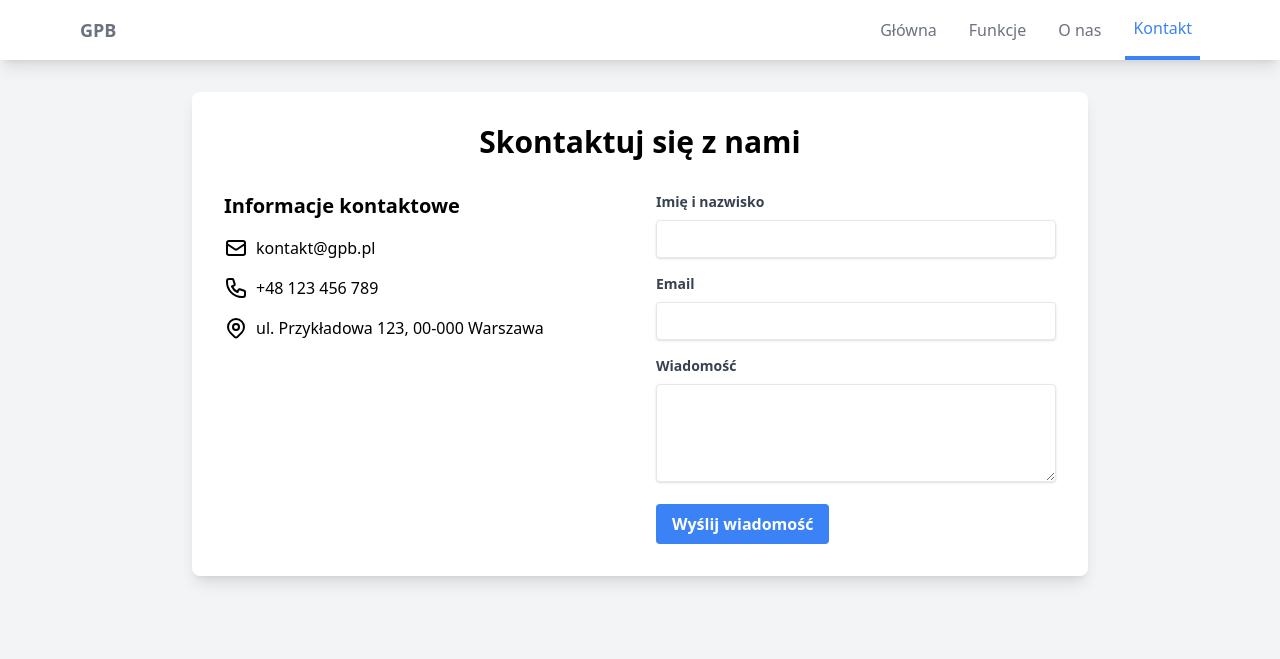
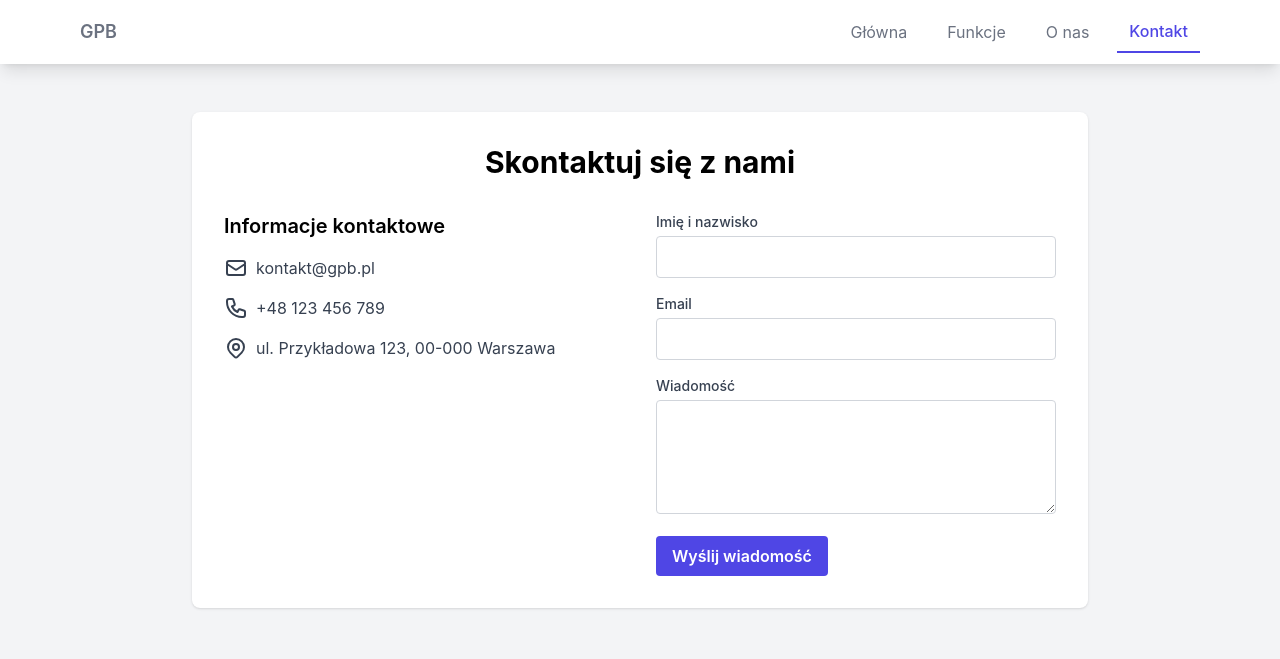
Before and after one commit to theOneAndOnlyPGFPP10/AiBusinessGenerator, a website: page public/pages/contact.html in a window 1280 px wide. Drawn offline with nearby package versions, Linux system fonts and the light colour scheme; files that its build step writes are made by us from their sources.

Commit message:
konfiguracja pod Vercel 6

```diff
--- a/public/pages/contact.html
+++ b/public/pages/contact.html
@@ -1,82 +1,86 @@
 <!DOCTYPE html>
 <html lang="pl">
 <head>
-    <meta charset="UTF-8">
-    <meta name="viewport" content="width=device-width, initial-scale=1.0">
+  <meta charset="UTF-8" />
+  <meta name="viewport" content="width=device-width, initial-scale=1.0" />
   <title>Kontakt - Generator Pomysłów Biznesowych</title>
-    <link href="../css/output.css" rel="stylesheet">
+  <link href="../css/output.css" rel="stylesheet" />
 </head>
-<body class="bg-gray-100">
+<body class="bg-gray-100 font-inter">
   <nav class="bg-white shadow-lg">
     <div class="max-w-6xl mx-auto px-4">
-            <div class="flex justify-between">
+      <div class="flex justify-between items-center h-16">
         <div class="flex space-x-7">
-                    <a href="../../public/index.html" class="flex items-center py-4">
+          <a href="../index.html" class="flex items-center py-4">
             <span class="font-semibold text-gray-500 text-lg">GPB</span>
           </a>
         </div>
         <div class="flex items-center space-x-4">
-                    <a href="../../public/index.html" class="py-4 px-2 text-gray-500 hover:text-blue-500">Główna</a>
-                    <a href="../../public/pages/features.html" class="py-4 px-2 text-gray-500 hover:text-blue-500">Funkcje</a>
-                    <a href="../../public/pages/about.html" class="py-4 px-2 text-gray-500 hover:text-blue-500">O nas</a>
-                    <a href="../../public/pages/contact.html" class="py-4 px-2 text-blue-500 border-b-4 border-blue-500">Kontakt</a>
+          <a href="../index.html" class="py-2 px-3 text-gray-500 hover:text-primary">Główna</a>
+          <a href="./features.html" class="py-2 px-3 text-gray-500 hover:text-primary">Funkcje</a>
+          <a href="./about.html" class="py-2 px-3 text-gray-500 hover:text-primary">O nas</a>
+          <a href="./contact.html" class="py-2 px-3 text-primary border-b-2 border-primary font-medium">Kontakt</a>
         </div>
       </div>
     </div>
   </nav>
 
-    <div class="container mx-auto px-4 py-8">
-        <div class="max-w-4xl mx-auto bg-white rounded-lg shadow-lg p-8">
+  <main class="container mx-auto px-4 py-12">
+    <div class="max-w-4xl mx-auto bg-white rounded-lg shadow p-8">
       <h1 class="text-3xl font-bold text-center mb-8">Skontaktuj się z nami</h1>
 
       <div class="grid grid-cols-1 md:grid-cols-2 gap-8">
+        <!-- Informacje kontaktowe -->
         <div>
           <h2 class="text-xl font-semibold mb-4">Informacje kontaktowe</h2>
-                    <div class="space-y-4">
+          <div class="space-y-4 text-gray-700">
             <p class="flex items-center">
               <svg class="w-6 h-6 mr-2" fill="none" stroke="currentColor" viewBox="0 0 24 24">
-                                <path stroke-linecap="round" stroke-linejoin="round" stroke-width="2" d="M3 8l7.89 5.26a2 2 0 002.22 0L21 8M5 19h14a2 2 0 002-2V7a2 2 0 00-2-2H5a2 2 0 00-2 2v10a2 2 0 002 2z"/>
+                <path stroke-linecap="round" stroke-linejoin="round" stroke-width="2"
+                  d="M3 8l7.89 5.26a2 2 0 002.22 0L21 8M5 19h14a2 2 0 002-2V7a2 2 0 00-2-2H5a2 2 0 00-2 2v10a2 2 0 002 2z" />
               </svg>
               kontakt@gpb.pl
             </p>
             <p class="flex items-center">
               <svg class="w-6 h-6 mr-2" fill="none" stroke="currentColor" viewBox="0 0 24 24">
-                                <path stroke-linecap="round" stroke-linejoin="round" stroke-width="2" d="M3 5a2 2 0 012-2h3.28a1 1 0 01.948.684l1.498 4.493a1 1 0 01-.502 1.21l-2.257 1.13a11.042 11.042 0 005.516 5.516l1.13-2.257a1 1 0 011.21-.502l4.493 1.498a1 1 0 01.684.949V19a2 2 0 01-2 2h-1C9.716 21 3 14.284 3 6V5z"/>
+                <path stroke-linecap="round" stroke-linejoin="round" stroke-width="2"
+                  d="M3 5a2 2 0 012-2h3.28a1 1 0 01.948.684l1.498 4.493a1 1 0 01-.502 1.21l-2.257 1.13a11.042 11.042 0 005.516 5.516l1.13-2.257a1 1 0 011.21-.502l4.493 1.498a1 1 0 01.684.949V19a2 2 0 01-2 2h-1C9.716 21 3 14.284 3 6V5z" />
               </svg>
               +48 123 456 789
             </p>
             <p class="flex items-center">
               <svg class="w-6 h-6 mr-2" fill="none" stroke="currentColor" viewBox="0 0 24 24">
-                                <path stroke-linecap="round" stroke-linejoin="round" stroke-width="2" d="M17.657 16.657L13.414 20.9a1.998 1.998 0 01-2.827 0l-4.244-4.243a8 8 0 1111.314 0z"/>
-                                <path stroke-linecap="round" stroke-linejoin="round" stroke-width="2" d="M15 11a3 3 0 11-6 0 3 3 0 016 0z"/>
+                <path stroke-linecap="round" stroke-linejoin="round" stroke-width="2"
+                  d="M17.657 16.657L13.414 20.9a1.998 1.998 0 01-2.827 0l-4.244-4.243a8 8 0 1111.314 0z" />
+                <path stroke-linecap="round" stroke-linejoin="round" stroke-width="2"
+                  d="M15 11a3 3 0 11-6 0 3 3 0 016 0z" />
               </svg>
               ul. Przykładowa 123, 00-000 Warszawa
             </p>
           </div>
         </div>
 
+        <!-- Formularz -->
         <div>
           <form class="space-y-4">
             <div>
-                            <label class="block text-gray-700 text-sm font-bold mb-2" for="name">
-                                Imię i nazwisko
-                            </label>
-                            <input class="shadow appearance-none border rounded w-full py-2 px-3 text-gray-700 leading-tight focus:outline-none focus:shadow-outline" id="name" type="text" required>
+              <label for="name" class="block text-sm font-medium text-gray-700 mb-1">Imię i nazwisko</label>
+              <input id="name" type="text" required
+                class="w-full border border-gray-300 rounded px-3 py-2 focus:outline-none focus:ring-2 focus:ring-primary focus:border-transparent" />
             </div>
             <div>
-                            <label class="block text-gray-700 text-sm font-bold mb-2" for="email">
-                                Email
-                            </label>
-                            <input class="shadow appearance-none border rounded w-full py-2 px-3 text-gray-700 leading-tight focus:outline-none focus:shadow-outline" id="email" type="email" required>
+              <label for="email" class="block text-sm font-medium text-gray-700 mb-1">Email</label>
+              <input id="email" type="email" required
+                class="w-full border border-gray-300 rounded px-3 py-2 focus:outline-none focus:ring-2 focus:ring-primary focus:border-transparent" />
             </div>
             <div>
-                            <label class="block text-gray-700 text-sm font-bold mb-2" for="message">
-                                Wiadomość
-                            </label>
-                            <textarea class="shadow appearance-none border rounded w-full py-2 px-3 text-gray-700 leading-tight focus:outline-none focus:shadow-outline" id="message" rows="4" required></textarea>
+              <label for="message" class="block text-sm font-medium text-gray-700 mb-1">Wiadomość</label>
+              <textarea id="message" rows="4" required
+                class="w-full border border-gray-300 rounded px-3 py-2 focus:outline-none focus:ring-2 focus:ring-primary focus:border-transparent"></textarea>
             </div>
             <div>
-                            <button class="bg-blue-500 hover:bg-blue-700 text-white font-bold py-2 px-4 rounded focus:outline-none focus:shadow-outline" type="submit">
+              <button type="submit"
+                class="bg-primary hover:bg-indigo-700 text-white font-semibold px-4 py-2 rounded transition-colors duration-200">
                 Wyślij wiadomość
               </button>
             </div>
@@ -84,6 +88,6 @@
         </div>
       </div>
     </div>
-    </div>
+  </main>
 </body>
 </html>
```
Lines whose indentation alone changed are shown as unchanged.
